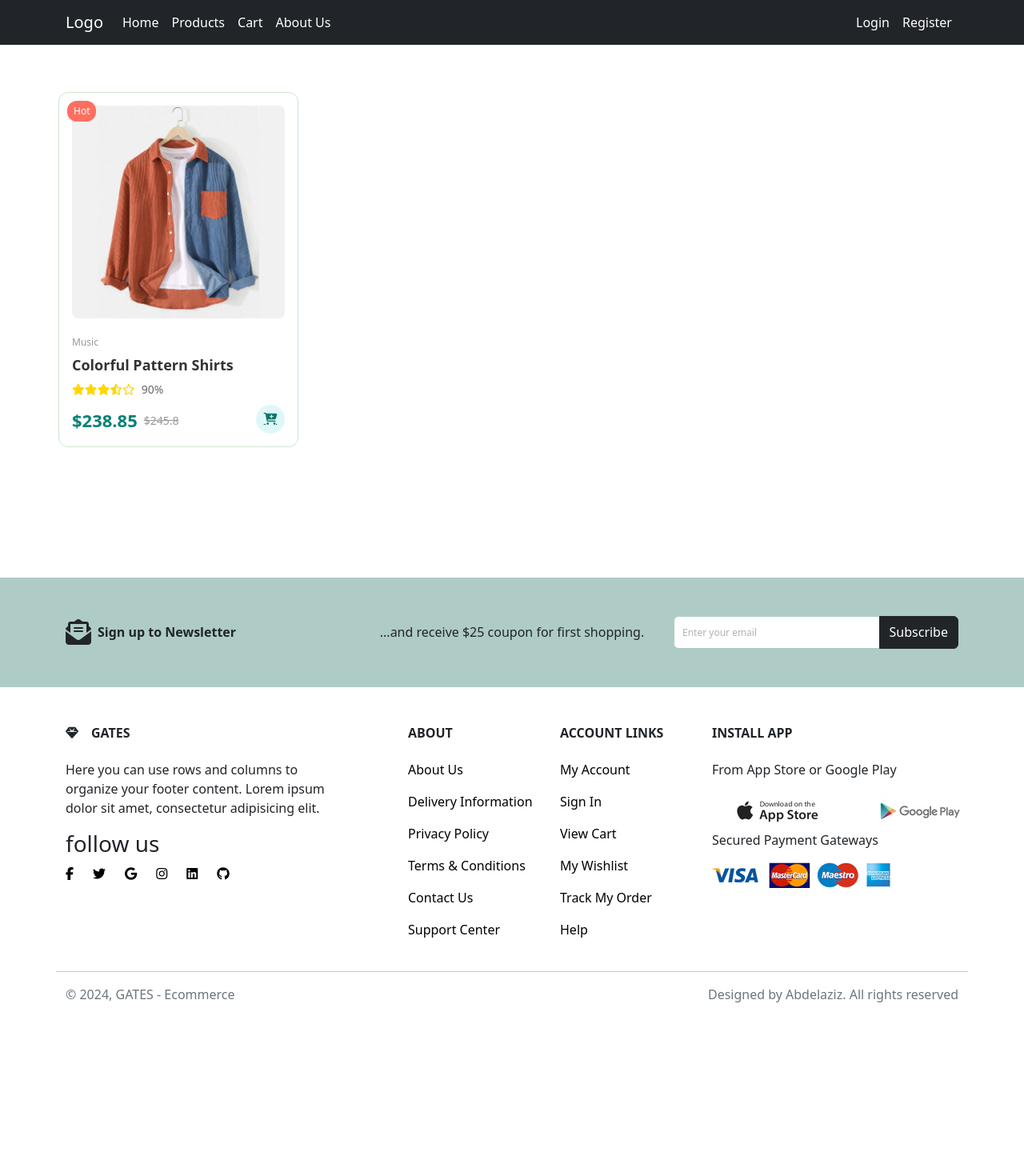
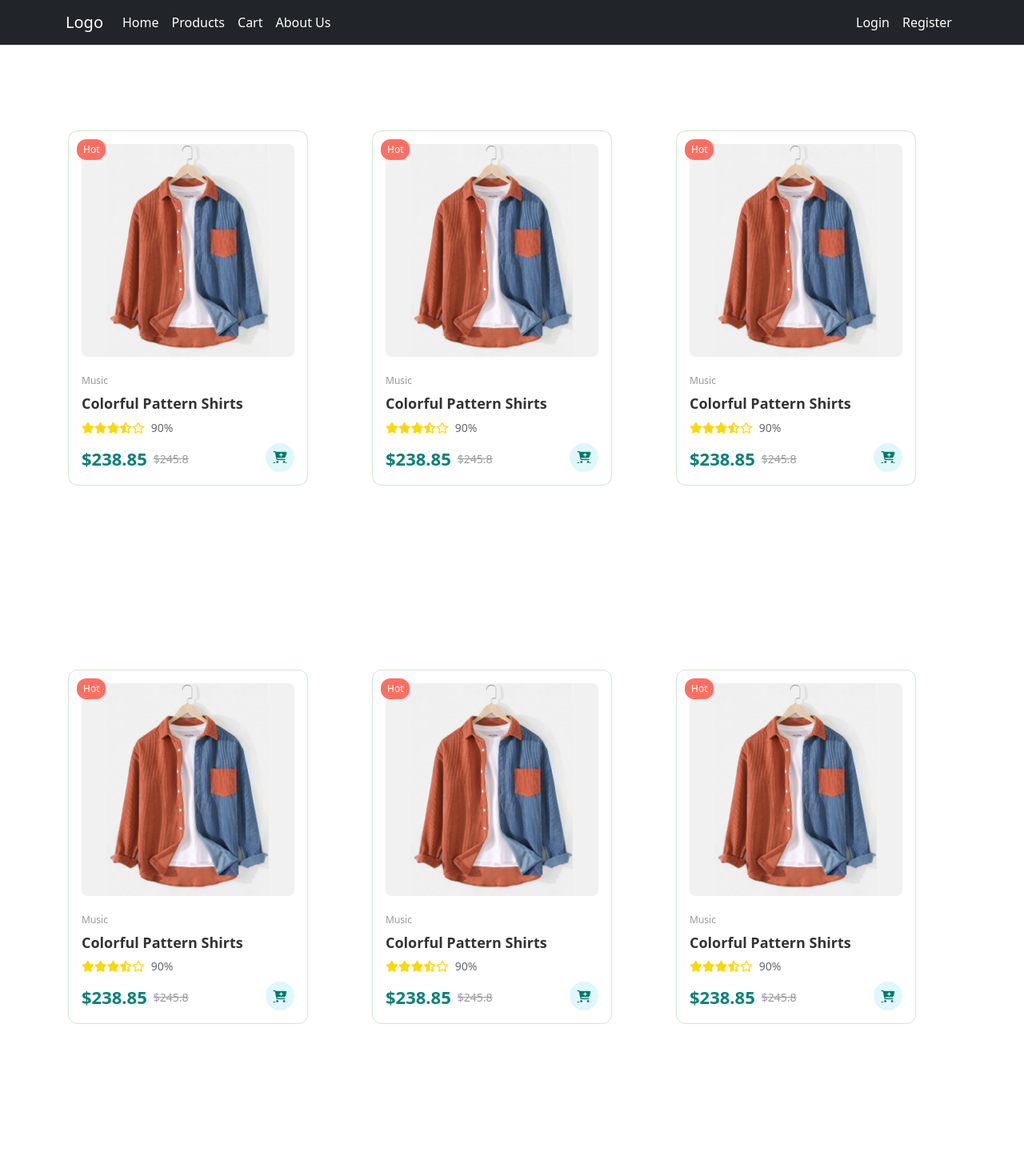
Before and after one commit to Mostafay65/ecommerce, a React (Create React App) app: page /home in a window 1280 px wide. Shown: the top 1470 px of the page at 80% size. Before the commit the page ends 1271 px from the top, so only its background shows below. Built offline with nearby package versions, Linux system fonts and the light colour scheme.

Commit message:
solve error layout

```diff
--- a/src/Components/Home/Home.jsx
+++ b/src/Components/Home/Home.jsx
@@ -1,14 +1,32 @@
 import React from "react";
 import styles from "./Home.module.css";
-import ProductMainCard from "../Cards/ProductMainCard";
 import Products from "../Products/Products";
 
 const Home = () => {
-    return (
-        <>
-            <Products></Products>
-        </>
-    );
+  return (
+    <div className="container py-5">
+      <div className="row">
+        <div className="col-12 col-md-6 col-lg-4">
+          <Products />
+        </div>
+        <div className="col-12 col-md-6 col-lg-4">
+          <Products />
+        </div>
+        <div className="col-12 col-md-6 col-lg-4">
+          <Products />
+        </div>
+        <div className="col-12 col-md-6 col-lg-4">
+          <Products />
+        </div>
+        <div className="col-12 col-md-6 col-lg-4">
+          <Products />
+        </div>
+        <div className="col-12 col-md-6 col-lg-4">
+          <Products />
+        </div>
+      </div>
+    </div>
+  );
 };
 
 export default Home;
--- a/src/Components/LayOut/Footer/Footer.jsx
+++ b/src/Components/LayOut/Footer/Footer.jsx
@@ -1,6 +1,5 @@
 import React from "react";
 import styles from "./Footer.module.css"; // Import CSS Module
-import logoMail from "../../../imgs/theme/icons/icon-email.svg";
 import AppStore from "../../../imgs/theme/app-store.jpg";
 import PlayStore from "../../../imgs/theme/google-play.jpg";
 import PaymentMethod from "../../../imgs/theme/payment-method.png";
@@ -75,7 +74,6 @@
             </div>
 
             <div className="col-md-2 col-lg-2 col-xl-2 mb-4 trans">
-
               <h6 className="text-uppercase fw-bold mb-4">About</h6>
               <p>
                 <a href="#!" className={styles.textReset}>
@@ -124,7 +122,6 @@
               <p>
                 <a href="#!" className={styles.textReset}>
                   View Cart
-
                 </a>
               </p>
               <p>
@@ -162,7 +159,7 @@
             </div>
             <hr></hr>
             <div className="d-flex justify-content-between pb-3  text-secondary">
-              <span>© 2024, GATES -  Ecommerce </span>
+              <span>© 2024, GATES - Ecommerce </span>
               <span>Designed by Abdelaziz. All rights reserved</span>
             </div>
           </div>
--- a/src/Components/LayOut/Footer/Footer.module.css
+++ b/src/Components/LayOut/Footer/Footer.module.css
@@ -8,26 +8,17 @@
     max-width: 400px;
   }
 }
-
 .textReset {
   transition: color 0.3s ease, transform 0.3s ease, margin-left 0.3s ease;
   text-decoration: none;
   color: #000;
 
 }
-
 .textReset:hover {
   color: rgb(52, 175, 52);
   transform: translateX(10px);
   margin-left: 5px;
 }
-
-
-
-.d-flex {
-  display: flex;
-}
-
 .gap-2 {
   gap: 0.5rem;
 }
```
